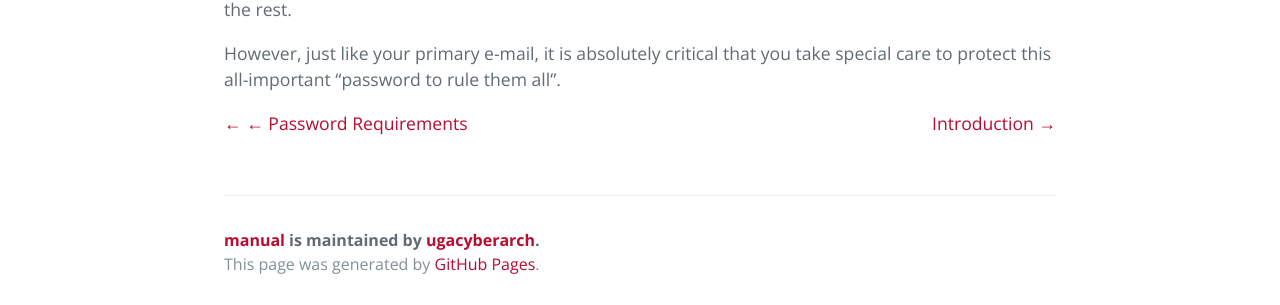
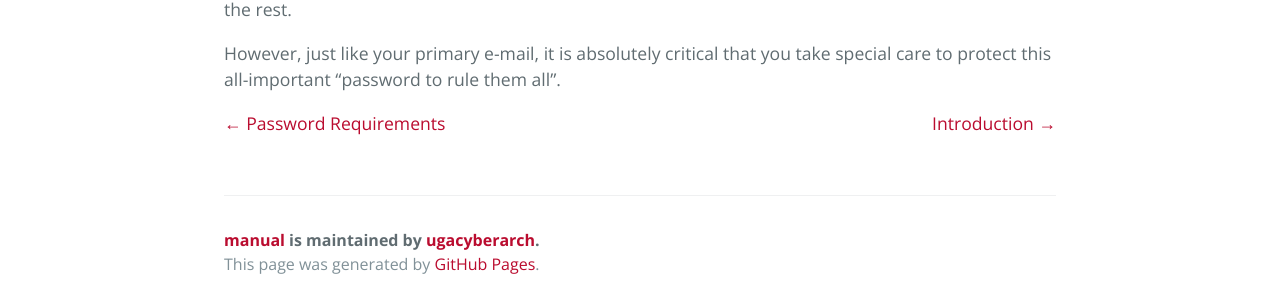
Before and after one commit to ugacyberarch/manual, a Jekyll site: the page built from passwords_summary.md, in a window 1280 px wide. Shown: the part 1016-1321 px from the top of the page. Built offline with Jekyll 4.4.1, drawn with Linux system fonts in a browser that asks for light colours.

```diff
--- a/passwords_summary.md
+++ b/passwords_summary.md
@@ -31,7 +31,7 @@ However, just like your primary e-mail, it is absolutely critical that you take
 
 
  <span style="float:left;">
-<a href="./password_requirements.html">← ← Password Requirements</a>
+<a href="./password_requirements.html">← Password Requirements</a>
   </span>
  <span style="float:right;">
   <a href="./phishing_introduction.html ">Introduction →</a>
```
